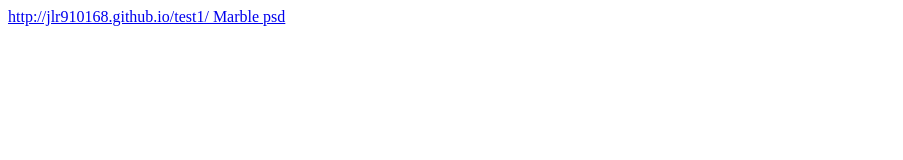
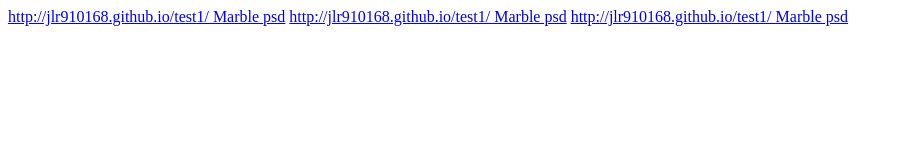
Before and after one commit to jlr910168/jlr910168.github.io, a plain HTML site: page index.html in a window 1280 px wide. Shown: the whole page, without its empty margins (0-903 px from the left). Drawn offline with Linux system fonts and the light colour scheme.

Commit message:
add new links

```diff
--- a/index.html
+++ b/index.html
@@ -5,6 +5,8 @@
 	<title>Document</title>
 </head>
 <body>
+	<a href="https://jlr910168.github.io/markdown-previewer/" rel>http://jlr910168.github.io/test1/ Marble psd</a>
+	<a href="https://jlr910168.github.io/random-quote-machine/" rel>http://jlr910168.github.io/test1/ Marble psd</a>
 	<a href="http://jlr910168.github.io/test1/" rel>http://jlr910168.github.io/test1/ Marble psd</a>
 </body>
 </html>
```
